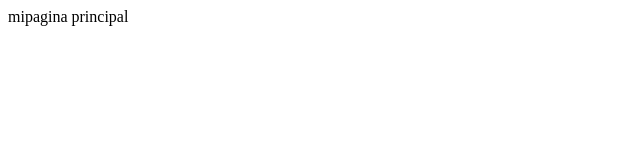
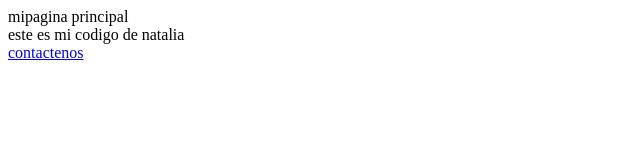
Before and after one commit to johnesc1984/refuerzogit, a plain HTML site: page index.html in a window 1280 px wide. Shown: the whole page, without its empty margins (0-640 px from the left). Drawn offline with Linux system fonts and the light colour scheme.

Commit message:
trabaje en el index se creo enlace hasta contactenos

```diff
--- a/index.html
+++ b/index.html
@@ -8,5 +8,9 @@
 </head>
 <body>
     mipagina principal
+
+    <div>este es mi codigo de natalia<div>
+    <a href="contactenos.html">contactenos</a>
+
 </body>
 </html>
```
